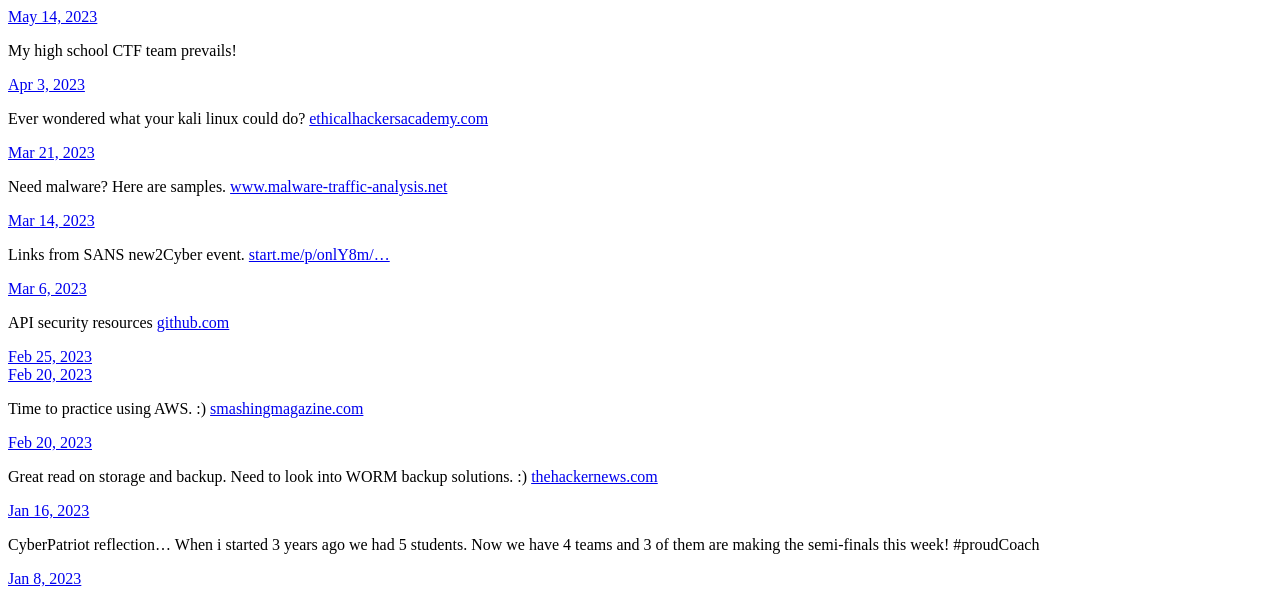
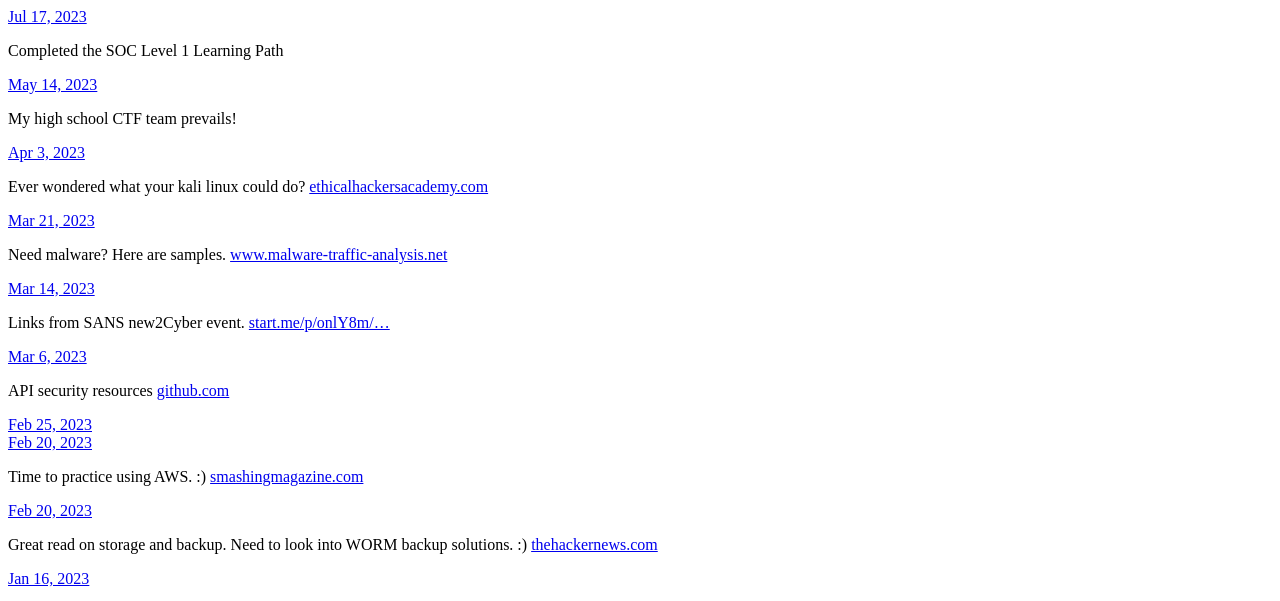
Before and after one commit to hawaiiwp/archonmb, a plain HTML site: page index.html in a window 1280 px wide. Shown: the top 601 px of the page. Drawn offline with Linux system fonts and the light colour scheme.

Commit message:
Archiving from Micro.blog.

```diff
--- a/index.html
+++ b/index.html
@@ -21,6 +21,18 @@
 <div class="h-feed">
 
 
+
+	  <div class="h-entry">
+
+
+		<a href="https://archonblue.com/2023/07/17/completed-the-soc.html" class="u-url"><time class="dt-published" datetime="2023-07-17 23:53:37 -1000">Jul 17, 2023</time></a>
+
+		<div class="e-content">
+			 <p>Completed the SOC Level 1 Learning Path</p>
+<!-- raw HTML omitted -->
+
+		</div>
+	  </div>
 
 	  <div class="h-entry">
 
```
